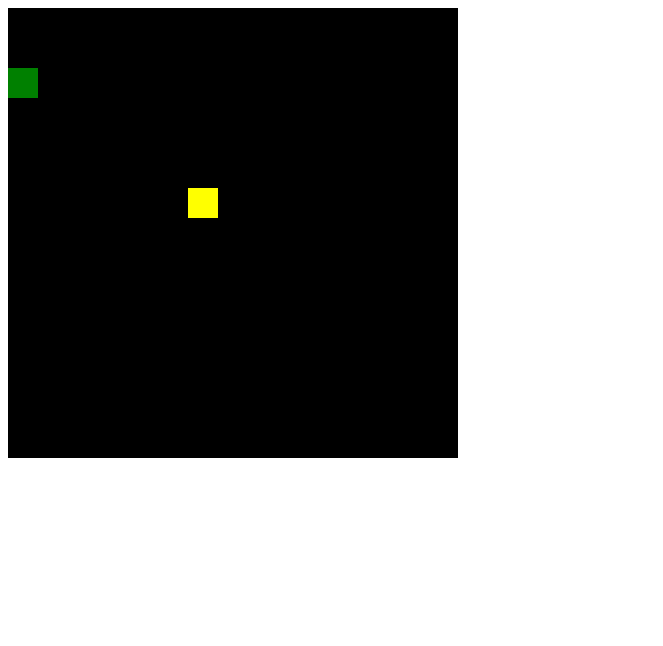
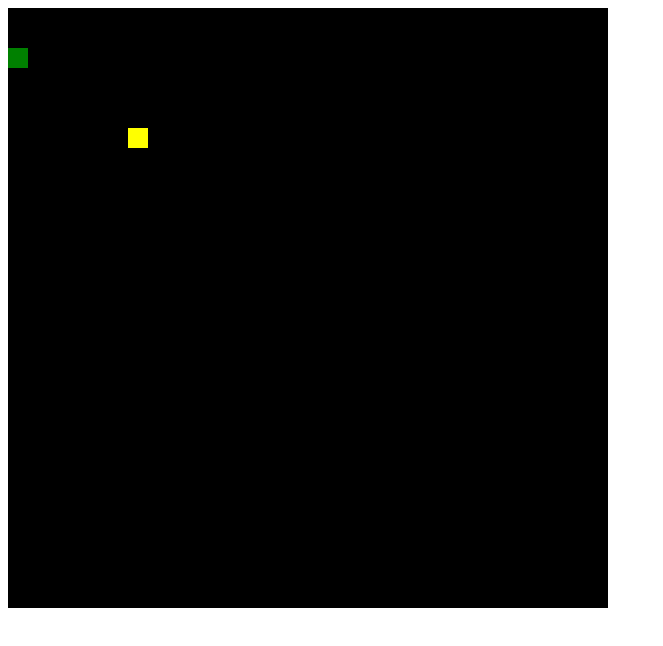
Before and after one commit to jochenJa/snake, a plain HTML site: page index.html in a window 1280 px wide. Shown: the whole page, without its empty margins (0-663 px from the left). Drawn offline with nearby package versions, Linux system fonts and the light colour scheme.

Commit message:
bigger smoother field.

```diff
--- a/snake.css
+++ b/snake.css
@@ -1,7 +1,7 @@
 #matrix > div {
     display: inline-block;
-    width: 30px;
-    height: 30px;
+    width: 20px;
+    height: 20px;
 }
 
 #matrix div.empty {
--- a/snake.js
+++ b/snake.js
@@ -67,9 +67,9 @@ var coords = {
 
 
 var matrix = {
-    rows: 15,
-    cols: 15,
-    lifecycle: 300,
+    rows: 30,
+    cols: 30,
+    lifecycle: 200,
     tail: [],
 
     nextSpotInDirection: function (coId) {
```
